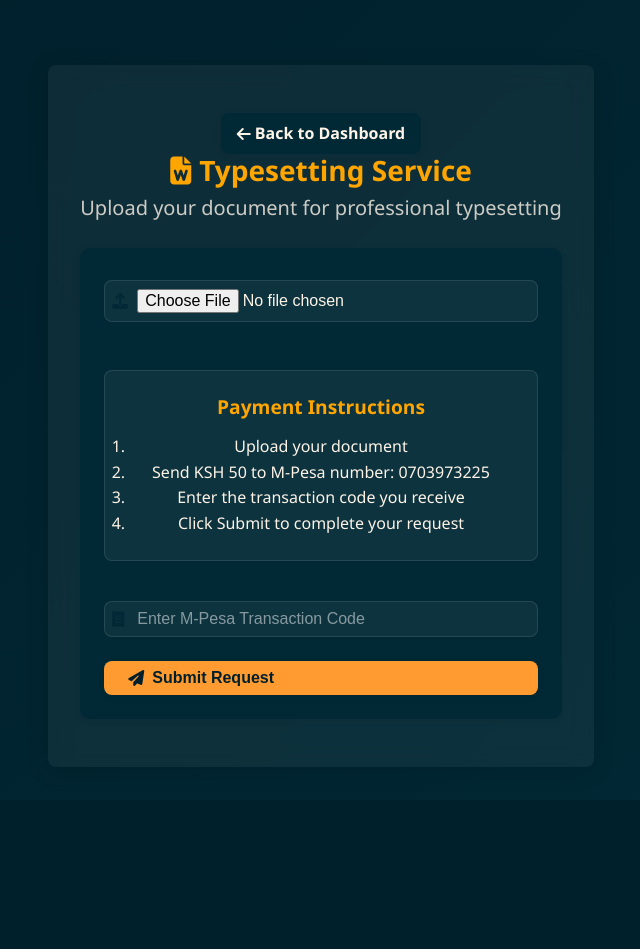
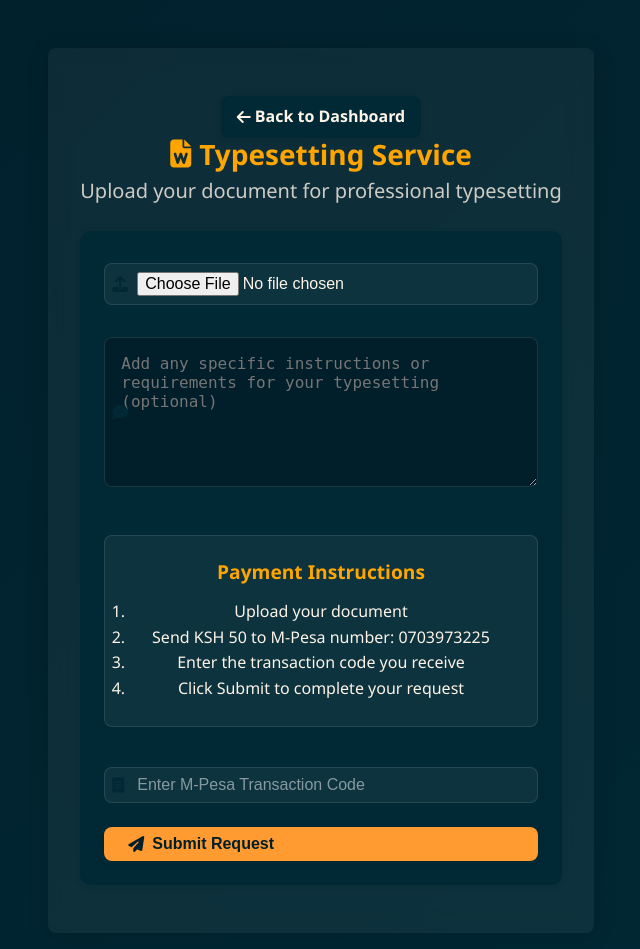
Before and after one commit to Elionline2/Eli, a Flask app: page /typesetting in a window 1280 px wide. Shown: the whole page, without its empty margins (319-959 px from the left). Before the commit the page ends 767 px from the top, so only its background shows below. Run offline with Flask 3, Linux system fonts and the light colour scheme; the visitor is signed in with stand-in values (Sample User, id 1).

Commit message:
Update typesetting.html

```diff
--- a/it_services_section/templates/typesetting.html
+++ b/it_services_section/templates/typesetting.html
@@ -41,6 +41,13 @@
                 </div>
             </div>
 
+            <div class="form-group">
+                <div class="input-group">
+                    <i class="fas fa-comment"></i>
+                    <textarea name="message" placeholder="Add any specific instructions or requirements for your typesetting (optional)" rows="4"></textarea>
+                </div>
+            </div>
+
             <div class="payment-instructions">
                 <h3>Payment Instructions</h3>
                 <ol>
```
